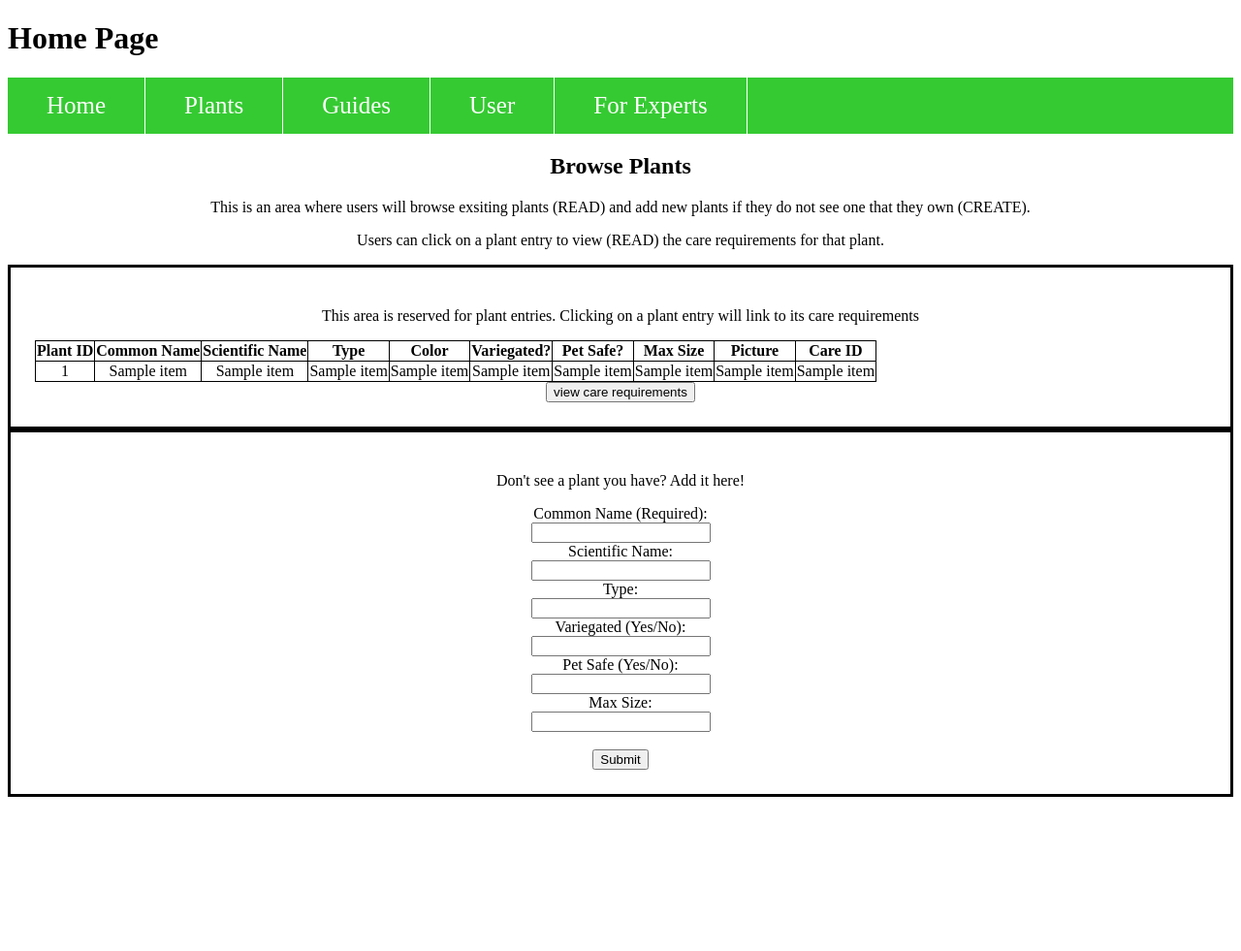
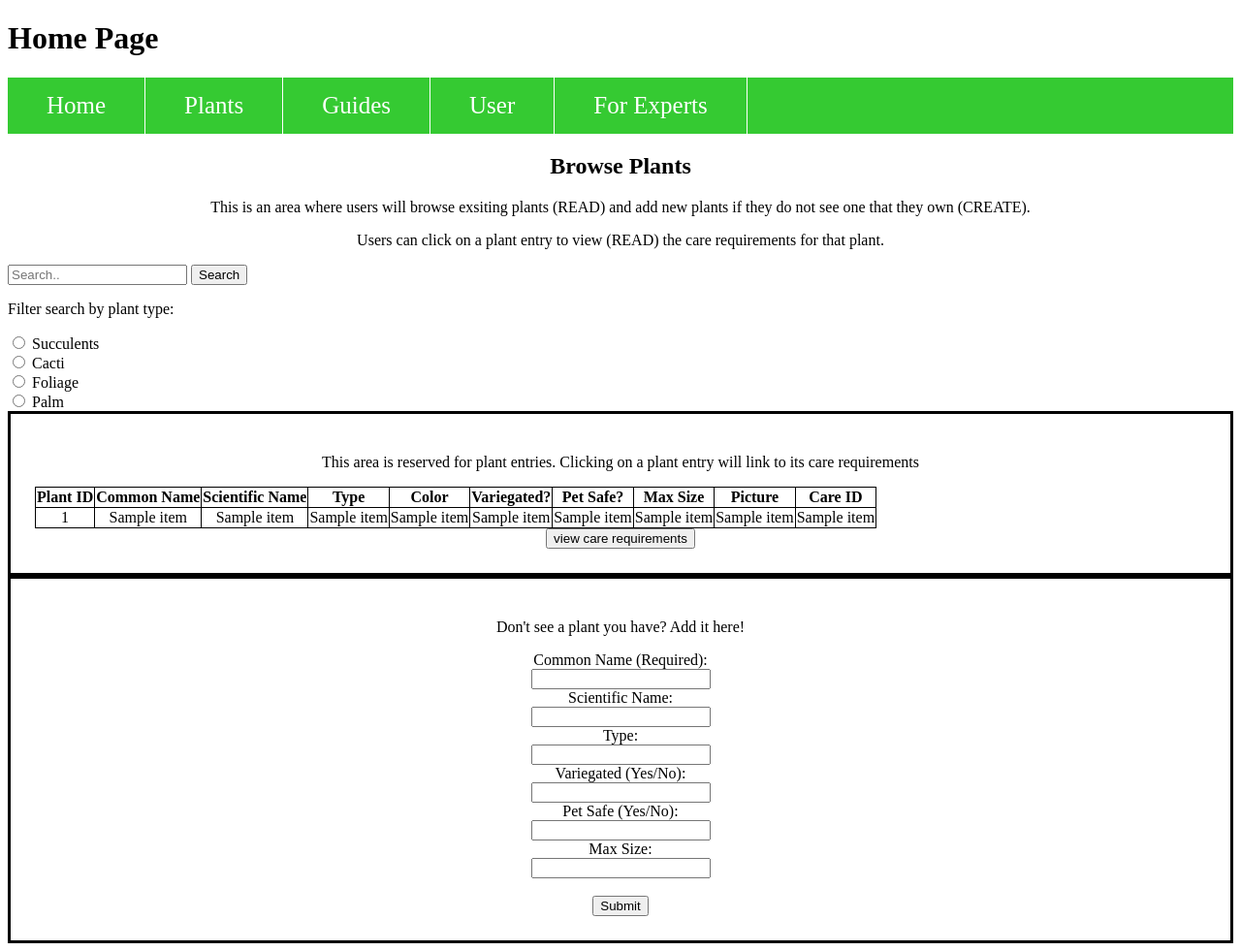
Before and after one commit to TristanHRepo/DataBases_Project, a Flask app: template templates/plants.html in a window 1280 px wide. Shown: the whole page at 97% size. Before the commit the page ends 822 px from the top, so only its background shows below. Run offline with Flask 2, Linux system fonts and the light colour scheme; the template is opened without the code that fills it: most values are stand-ins (such as "Sample title", 1, 10 or a date in 2020).

Commit message:
Update plants.html
Added search to template

```diff
--- a/templates/plants.html
+++ b/templates/plants.html
@@ -10,6 +10,20 @@
         <p>This is an area where users will browse exsiting plants (READ) and add new plants if they do not see one that they own (CREATE).</p>
         <p>Users can click on a plant entry to view (READ) the care requirements for that plant.</p>
     </div>
+</div>
+
+<div class="Search">
+    <input type="text" placeholder="Search.." name="search">
+    <input type="submit" value="Search">
+    <p>Filter search by plant type:</p>
+    <input type="radio" id="succulents" name="succulent" value="succulents">
+    <label for="succulents">Succulents</label><br>
+    <input type="radio" id="cacti" name="cacti" value="cacti">
+    <label for="cacti">Cacti</label><br>
+    <input type="radio" id="foliage" name="foliage" value="foliage">
+    <label for="foliage">Foliage</label><br>
+    <input type="radio" id="palm" name="palm" value="palm">
+    <label for="palm">Palm</label><br>
 </div>
 
 <div class="specificPlant">
```
